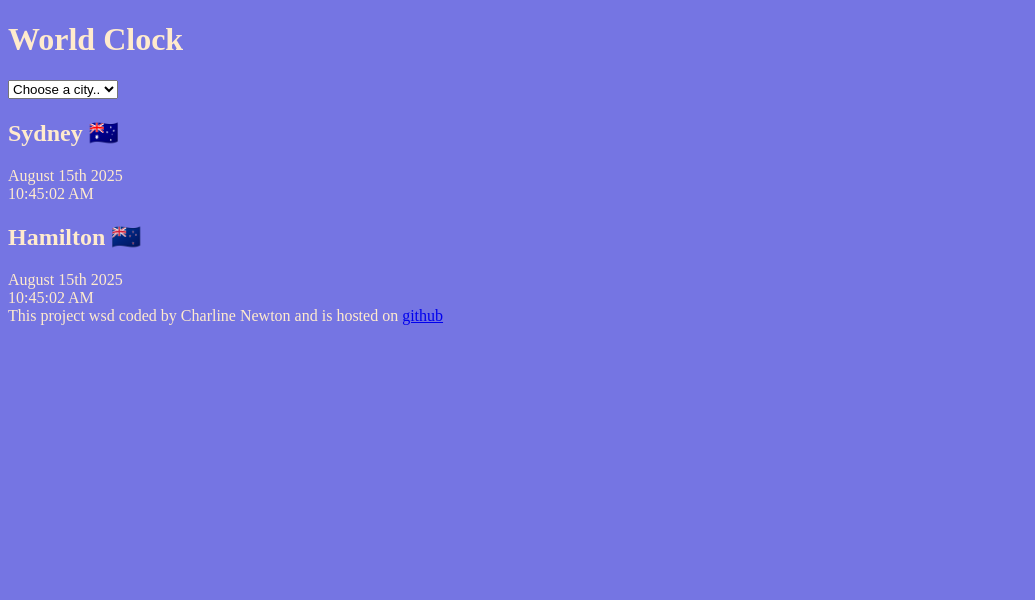
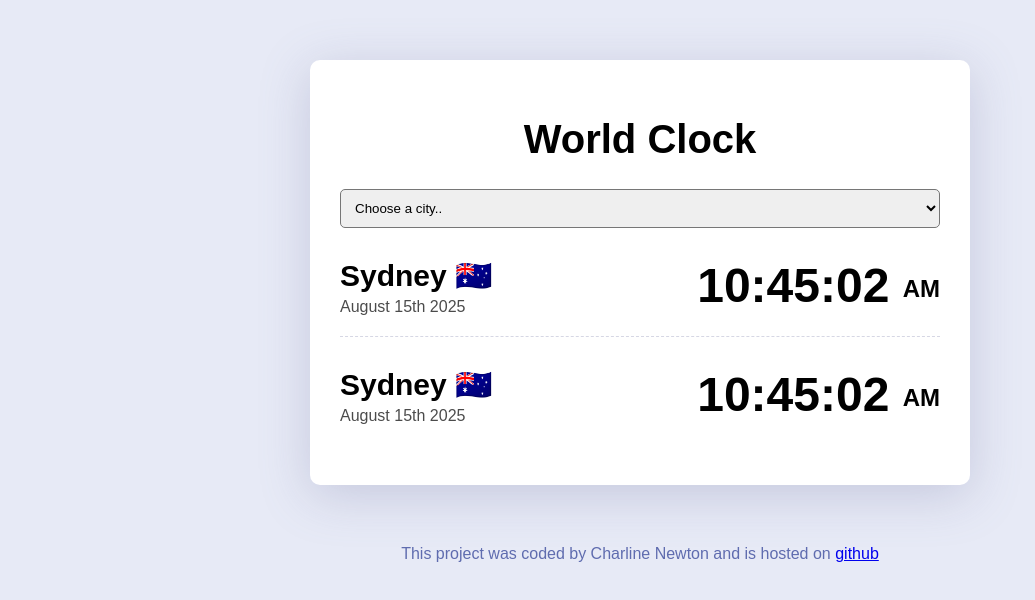
Before and after one commit to ckn444/world-clock-ckn, a plain HTML site: page index.html in a window 1280 px wide. Shown: the whole page, without its empty margins (0-1035 px from the left). Drawn offline with Linux system fonts and the light colour scheme.

Commit message:
styled project

```diff
--- a/index.html
+++ b/index.html
@@ -16,19 +16,23 @@
         <option value="">Kuala Lumpur</option>
       </select>
       <div class="display-city">
-        <h2>Sydney 🇦🇺</h2>
-        <div class="date">August 15th 2025</div>
-        <div class="time">10:45:02 AM</div>
+        <div>
+          <h2>Sydney 🇦🇺</h2>
+          <div class="date">August 15th 2025</div>
+        </div>
+        <div class="time">10:45:02 <small>AM</small></div>
       </div>
       <div class="display-city">
-        <h2>Hamilton 🇳🇿</h2>
-        <div class="date">August 15th 2025</div>
-        <div class="time">10:45:02 AM</div>
+        <div>
+          <h2>Sydney 🇦🇺</h2>
+          <div class="date">August 15th 2025</div>
+        </div>
+        <div class="time">10:45:02 <small>AM</small></div>
       </div>
     </div>
 
     <footer>
-      This project wsd coded by Charline Newton and is hosted on
+      This project was coded by Charline Newton and is hosted on
       <a href="#" target="_blank">github</a>
     </footer>
     <script src="src/index.js"></script>
--- a/src/style.css
+++ b/src/style.css
@@ -1,4 +1,58 @@
 body {
-  background-color: rgb(117, 117, 227);
-  color: blanchedalmond;
+  background: #e7eaf6;
+  font-family: sans-serif;
 }
+h1 {
+  text-align: center;
+  font-size: 40px;
+}
+
+h2 {
+  margin: 0 0 5px;
+  font-size: 30px;
+}
+select {
+  display: block;
+  width: 100%;
+  padding: 10px;
+  border-radius: 5px;
+}
+
+.world-clock {
+  max-width: 600px;
+  margin: 60px auto;
+  background-color: white;
+  padding: 30px;
+  box-shadow: 0 10px 50px rgba(118.5, 123.5, 165, 0.3);
+  border-radius: 10px;
+}
+
+.display-city {
+  display: flex;
+  justify-content: space-between;
+  margin: 10px 0;
+  padding: 20px 0;
+  border-bottom: 1px dashed rgba(118.5, 123.5, 165, 0.3);
+}
+
+.display-city:last-child {
+  border: none;
+}
+.date {
+  opacity: 0.7;
+}
+
+.time {
+  font-size: 48px;
+  font-weight: bold;
+}
+.time small {
+  font-size: 24px;
+  vertical-align: middle;
+  line-height: 36px;
+}
+
+footer {
+  text-align: center;
+  color: #5f6caf;
+}
```
